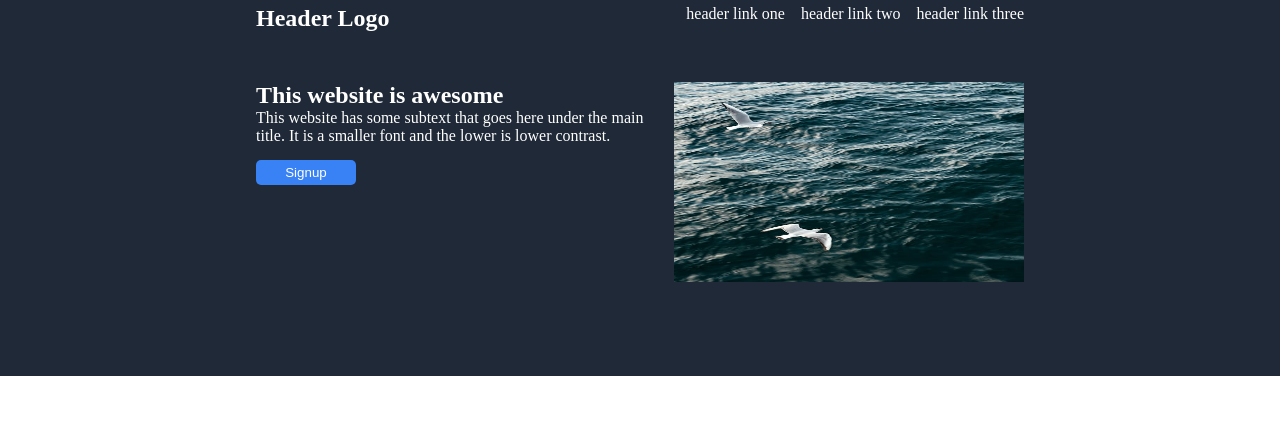
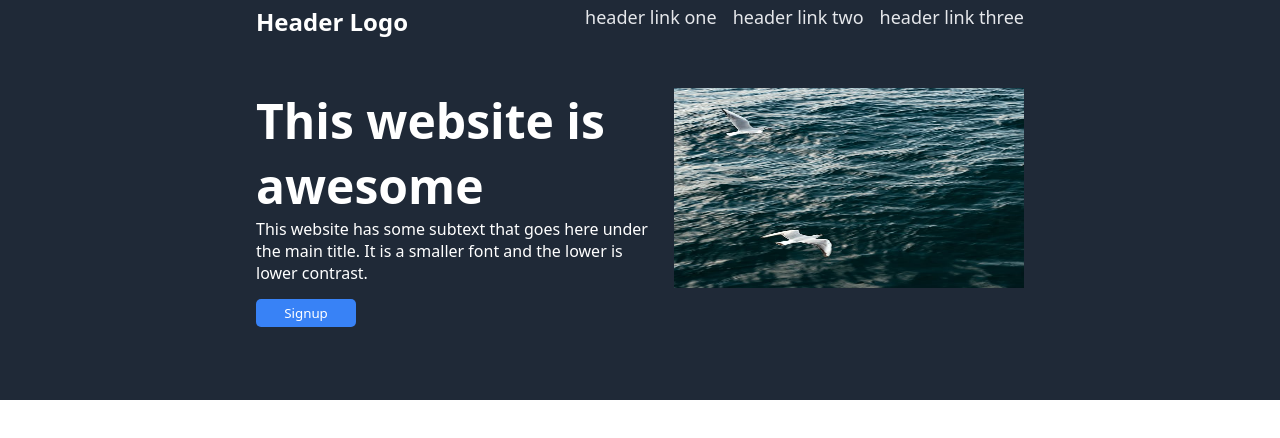
Before and after one commit to mhrjnrahul/landing-page, a plain HTML site: page index.html in a window 1280 px wide. Drawn offline with Linux system fonts and the light colour scheme.

Commit message:
fixed header

```diff
--- a/style.css
+++ b/style.css
@@ -2,11 +2,13 @@
     padding: 0;
     margin: 0;
     box-sizing: border-box;
+    font-family: system-ui, -apple-system, BlinkMacSystemFont, 'Segoe UI', Roboto, Oxygen, Ubuntu, Cantarell, 'Open Sans', 'Helvetica Neue', sans-serif;
 }
 
 header{
     background-color: #1F2937;
-    height: 47vh;
+    height: 50vh;
+    padding-top: 5px;
 }
 
 ul{
@@ -16,8 +18,9 @@ ul{
 }
 
 a{
-    color: white;
+    color: #E5E7EB;
     text-decoration: none;
+    font-size: 18px;
 }
 
 .title, .article{
@@ -29,13 +32,6 @@ a{
     color: white;
     gap: 15px;
 }
-
-/* .article{
-    display: flex;
-    justify-content: space-between;
-    color: white;
-    margin-left: 20%;
-} */
 
 img{
     height: 200px;
@@ -54,6 +50,10 @@ button{
     border: none;
 }
 
-.head{
-    padding-top: 5px;
+.text > h1{
+    font-size: 48px;
 }
+
+.LOGO > h1{
+    font-size: 24px;
+}
```
